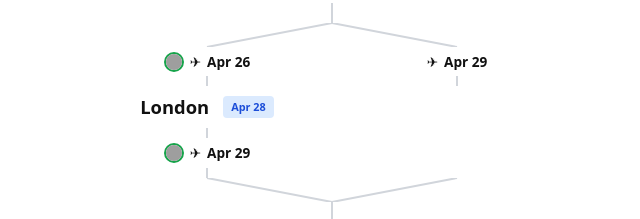
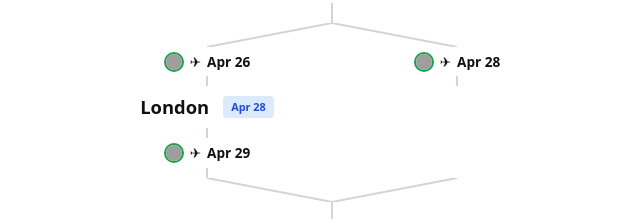
Before and after one commit to EtnaLabs/flights, a plain HTML site: page index.html in a window 1280 px wide. Shown: the part 272-491 px from the top of the page, 308-948 px from the left. Drawn offline with Linux system fonts and the light colour scheme; grey boxes are pictures that could not be loaded.

Commit message:
Anissa: booked TAP TP210 JFK→LIS Apr 28 10:05PM, ref YGNUI8

```diff
--- a/index.html
+++ b/index.html
@@ -189,7 +189,7 @@ const FLIGHTS = {
     { id:"1h", al:"Delta", dep:"8:15PM", arr:"8:50AM+1", dur:"7h35m", rt:"JFK-LHR", $:395, dt:"Apr 25", note:"Red-eye" }
   ],
   "NYC->Lisbon":    [
-    { id:"a1a", al:"TAP", dep:"9:30PM", arr:"9:15AM+1", dur:"7h45m", rt:"JFK-LIS", $:420, dt:"Apr 29" },
+    { id:"a1a", al:"TAP TP210", dep:"10:05PM", arr:"10:15AM+1", dur:"7h10m", rt:"JFK-LIS", $:420, dt:"Apr 28" },
     { id:"a1b", al:"Azul", dep:"10:45PM", arr:"10:30AM+1", dur:"7h45m", rt:"JFK-LIS", $:450, dt:"Apr 29" }
   ],
   "London->Lisbon": [
@@ -253,7 +253,7 @@ const FED_ROUTE = [
 ];
 
 const ANI_ROUTE = [
-  { from: "NYC", to: "Lisbon", date: "Apr 29", selected: "a1a", booked: false },
+  { from: "NYC", to: "Lisbon", date: "Apr 28", selected: "a1a", booked: true, info: "TAP TP210 · JFK→LIS · Tue Apr 28 10:05PM → Wed Apr 29 10:15AM · Ref YGNUI8" },
   { from: "Lisbon", to: "Berlin", date: "May 5", selected: "3a", booked: true, info: "Ryanair FR1143 · Seat 14C · 20kg bag · Plus · $257" },
   { from: "Berlin", to: "Palermo", date: "May 10", selected: "bp1", booked: false },
   { from: "Palermo", to: "NYC", date: "May 20–30", selected: "6a", booked: false }
```
